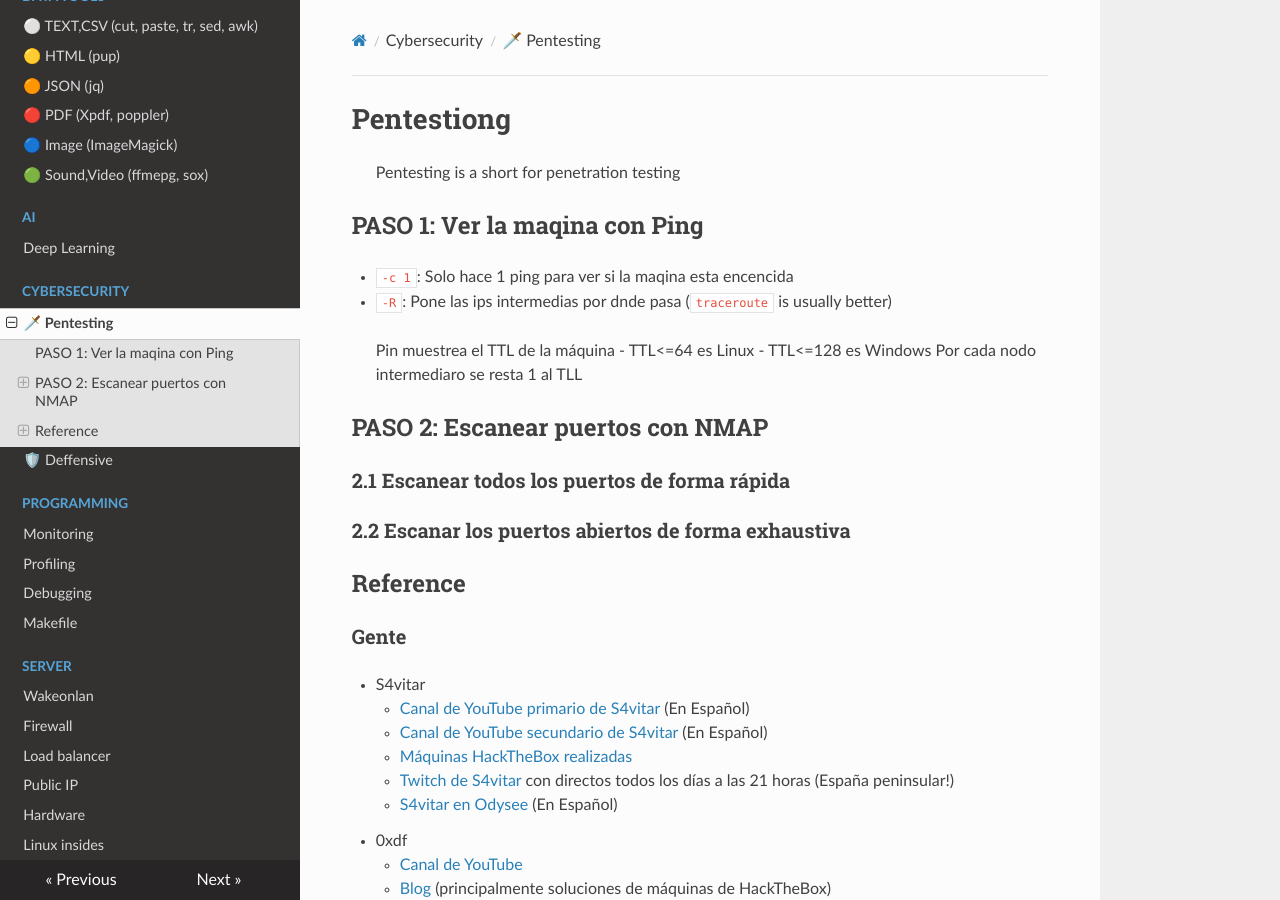
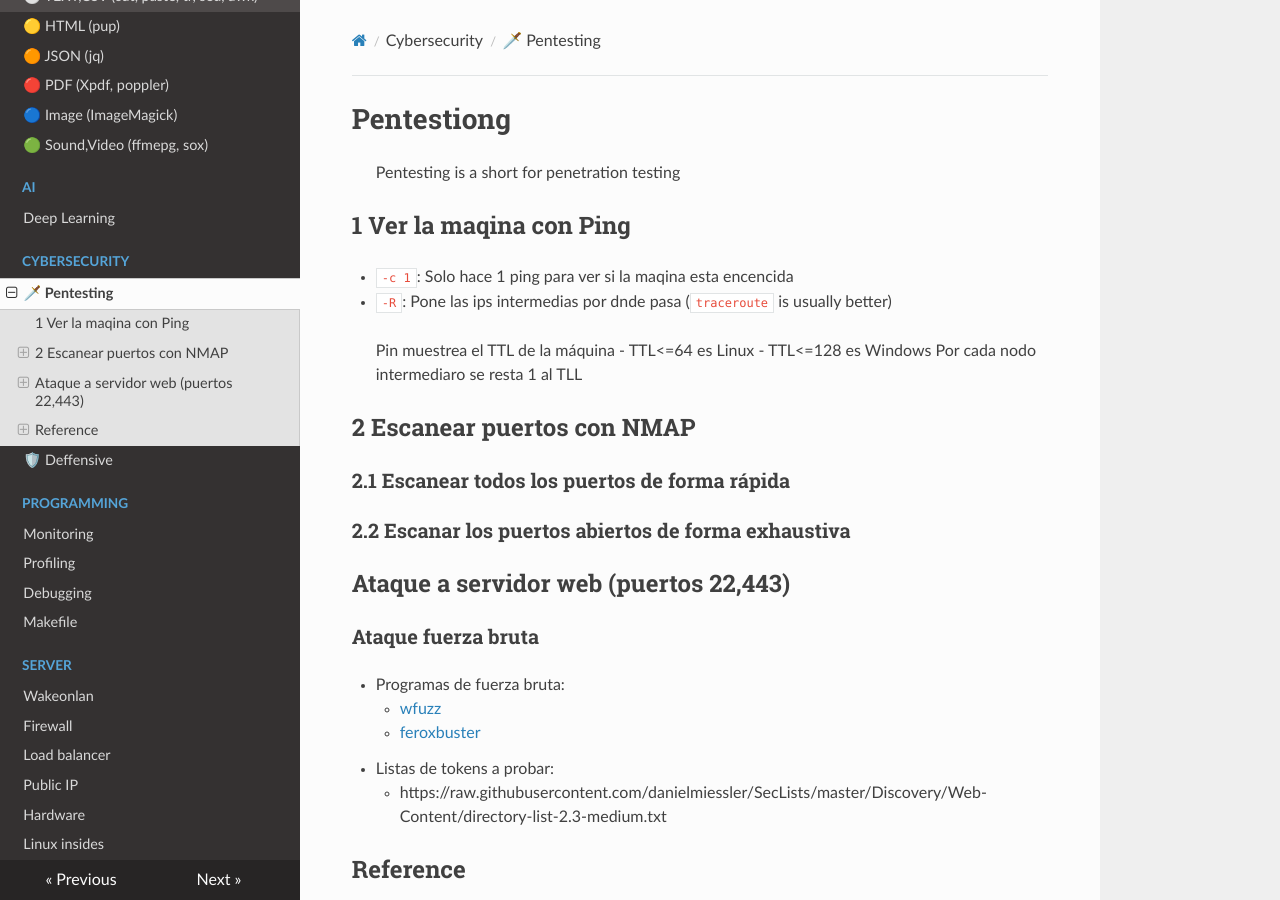
Before and after one commit to javiabellan/biblia, an MkDocs documentation site: the page built from docs/cybersecurity/pentesting.md, in a window 1280 px wide and 900 px high. Built offline with MkDocs 1.6.1, drawn with Linux system fonts in a browser that asks for light colours; nearby versions of some CDN libraries.

Commit message:
pentest 2

```diff
--- a/docs/cybersecurity/pentesting.md
+++ b/docs/cybersecurity/pentesting.md
@@ -3,7 +3,7 @@
 > Pentesting is a short for penetration testing
 
 
-## PASO 1: Ver la maqina con Ping
+## 1 Ver la maqina con Ping
 
 - `-c 1`: Solo hace 1 ping para ver si la maqina esta encencida
 - `-R`: Pone las ips intermedias por dnde pasa (`traceroute` is usually better)
@@ -15,7 +15,7 @@
 
 
 
-## PASO 2: Escanear puertos con NMAP
+## 2 Escanear puertos con NMAP
 
 
 ### 2.1 Escanear todos los puertos de forma rápida
@@ -23,6 +23,17 @@
 
 ### 2.2 Escanar los puertos abiertos de forma exhaustiva
 
+
+## Ataque a servidor web (puertos 22,443)
+
+
+### Ataque fuerza bruta
+
+- Programas de fuerza bruta:
+	- [wfuzz](https://wfuzz.readthedocs.io)
+	- [feroxbuster](https://github.com/epi052/feroxbuster)
+- Listas de tokens a probar:
+	- https://raw.githubusercontent.com/danielmiessler/SecLists/master/Discovery/Web-Content/directory-list-2.3-medium.txt
 
 
 
```
Also changed, not shown: docs/server/load_balancer.md (+8 -1 lines).
